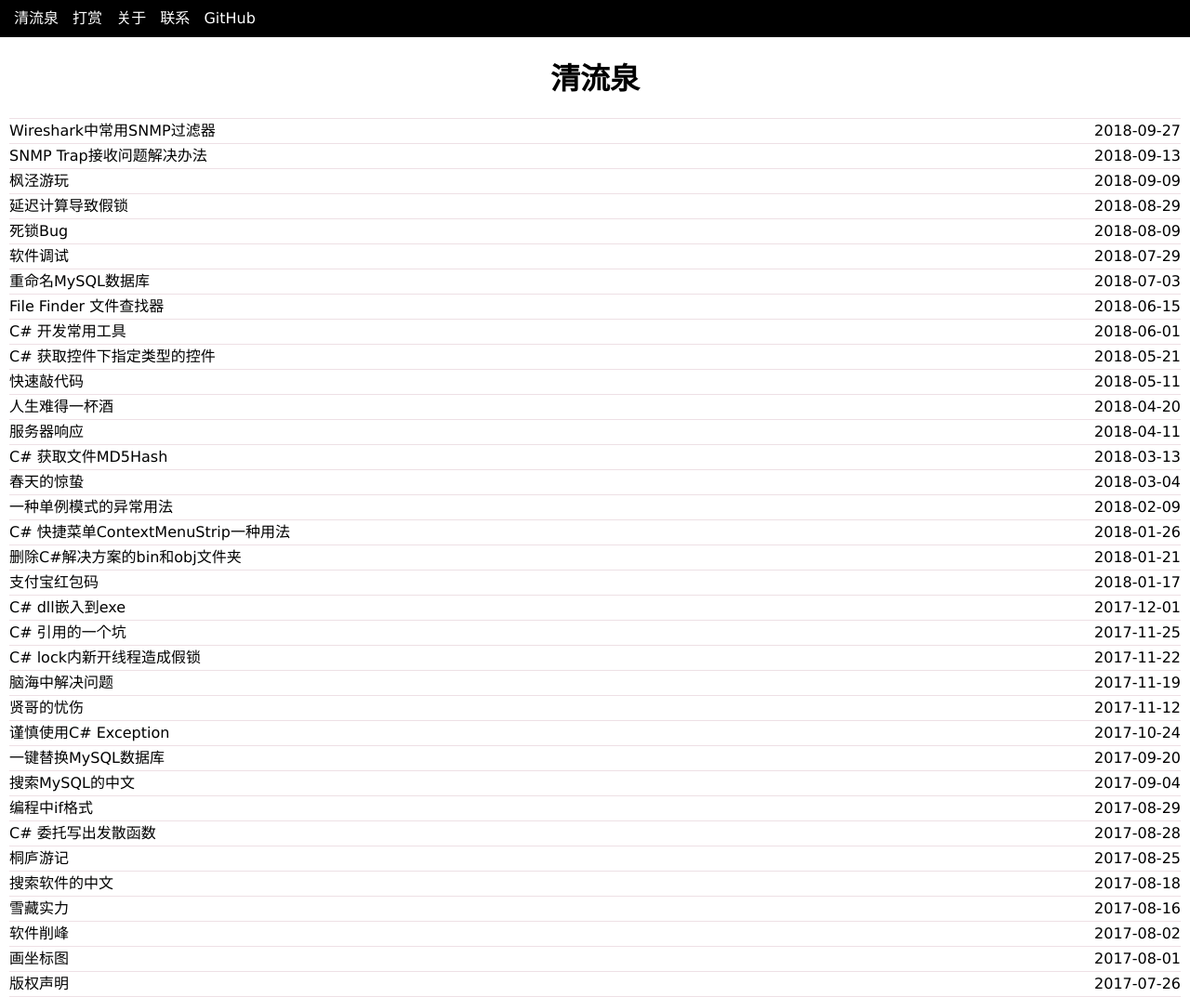
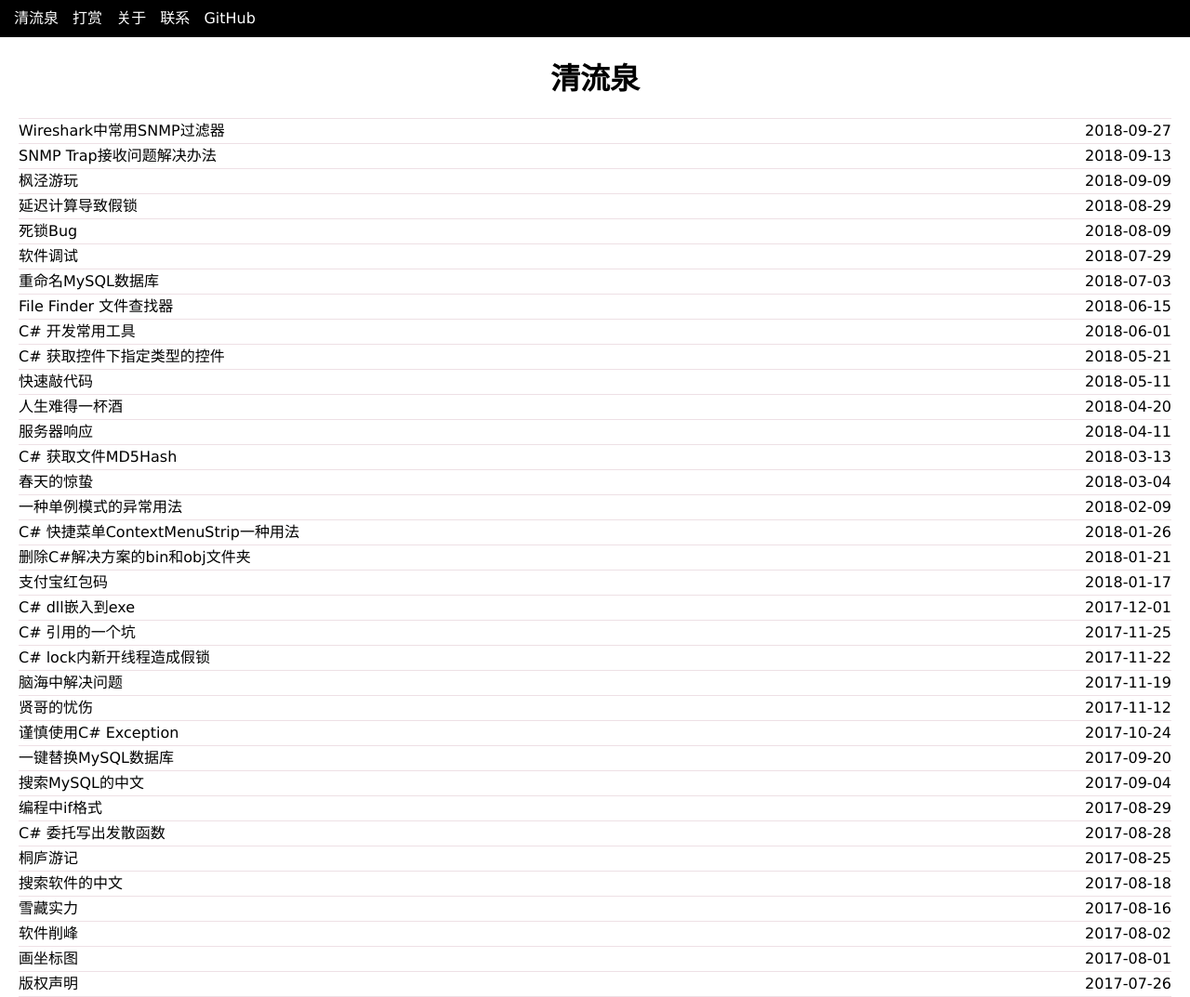
Before and after one commit to yinyongxian/yinyongxian.github.io, a Jekyll site: the page built from index.html, in a window 1280 px wide. Shown: the whole page at 93% size. Built offline with Jekyll 4.4.1, drawn with Linux system fonts in a browser that asks for light colours.

Commit message:
左右间隔10px

```diff
--- a/Media/style/main.css
+++ b/Media/style/main.css
@@ -4,7 +4,6 @@
 	margin: 0px;
 	padding: 0px;
 }
-
 body {
 	font-family: "lucida grande", "lucida sans unicode", lucida, helvetica, "Hiragino Sans GB", "Microsoft YaHei", "WenQuanYi Micro Hei", sans-serif;
 }
@@ -104,7 +103,6 @@ li {
 	margin: 5px;
 	text-decoration: none;
 }
-
 tr {
 	white-space: nowrap;
 	overflow: hidden;
@@ -126,21 +124,19 @@ tr {
 	color: white;
 	text-decoration: none;
 }
-
-#header ul
-{
+#header ul {
 	margin-left: 10px;
 }
-
-#header li
-{
+#header li {
 	display: inline;
 }
 #header a:hover {
 	color: lightgray;
 	background-color: black;
 }
-.textaligncenter
-{
-	text-align:center;
+.textaligncenter {
+	text-align: center;
 }
+.body-content {
+	margin: 0px 10px;
+}
--- a/_layouts/default.html
+++ b/_layouts/default.html
@@ -71,6 +71,6 @@ $(function(){
 </div>
 <div id="updown"><span class="up"></span><span class="down"></span></div>
 <br>
-{{ content }}
+<div class="body-content"> {{ content }} </div>
 </body>
 </html>
```
Lines whose indentation alone changed are shown as unchanged.
